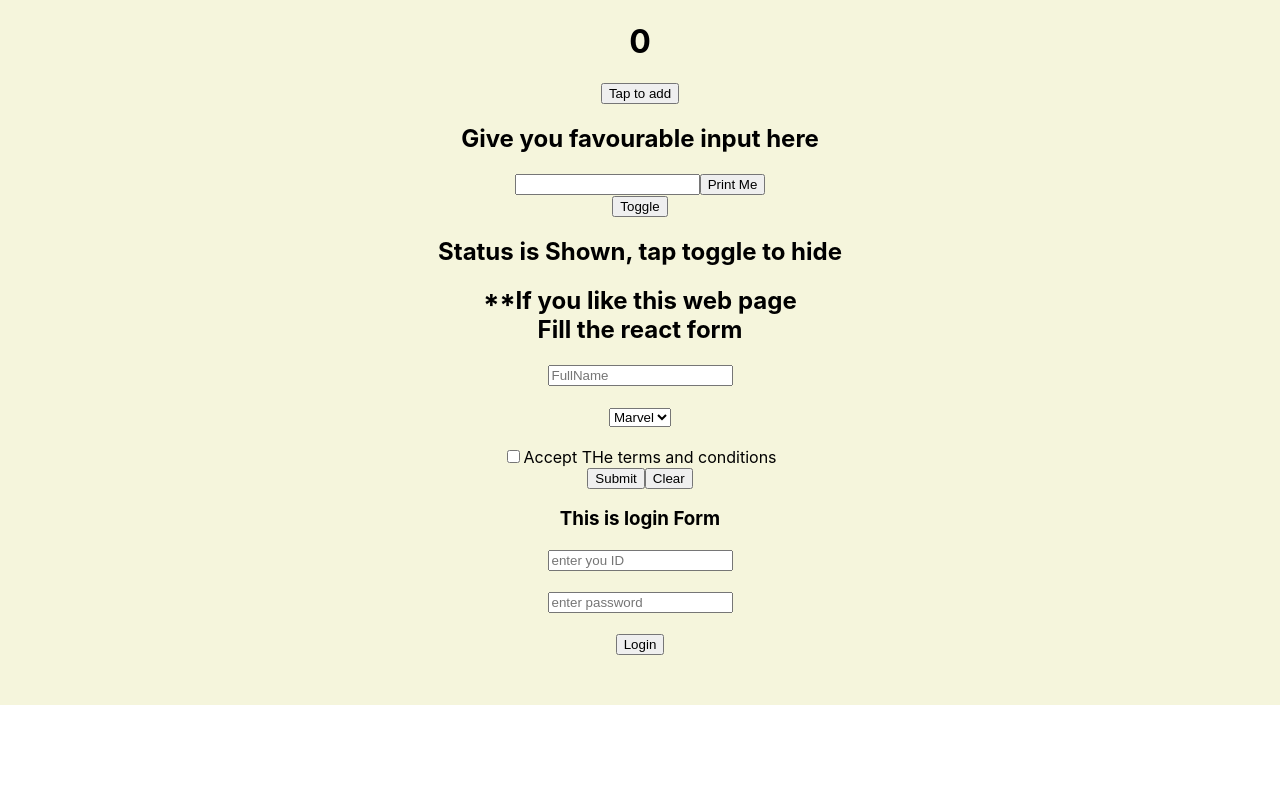
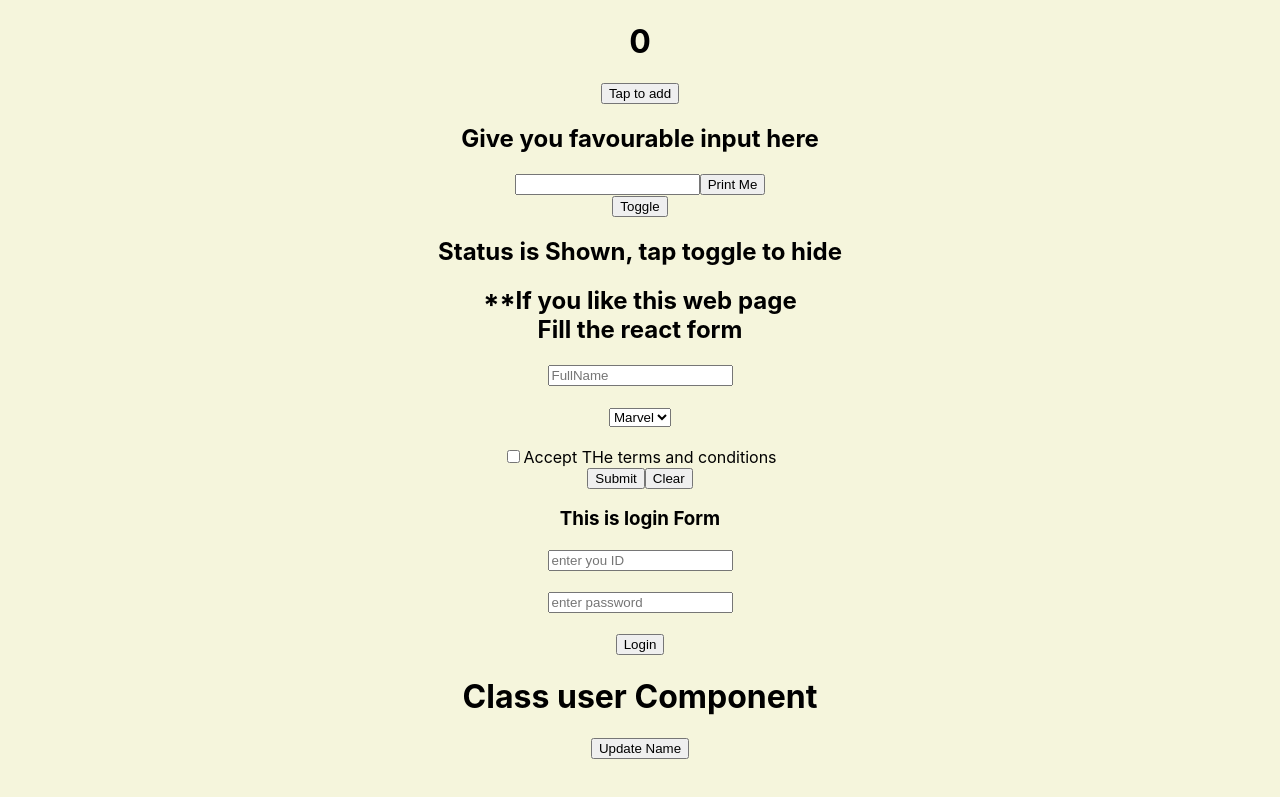
Before and after one commit to Aman-Raut/React_Practics-From-stepbystep, a React (Create React App) app: page / in a window 1280 px wide. Shown: the part 221-1018 px from the top of the page. Before the commit the page ends 926 px from the top, so only its background shows below. Built offline with nearby package versions, Linux system fonts and the light colour scheme.

Commit message:
modified:   src/App.js 	new file:   src/User.js 	deleted:    src/logo.svg

```diff
--- a/src/App.js
+++ b/src/App.js
@@ -6,10 +6,12 @@ import Input from './Input'
 import Toggle from './Toggle'
 import Form from './Form';
 import Login from './Login';
+import User from './User'
 
 
 function App() {
-const [data,setData]= useState(0)
+const [data,setData]= useState(0);
+const[name,setName] = useState("Aman")
 
 function updateData(){
   setData(data+1)
@@ -25,7 +27,8 @@ function updateData(){
       <Toggle />
       <Form />
       <Login />
-
+      <User name={name} />
+      <button onClick={()=>setName("Aman Raut")}>Update Name</button>
     </div>
   )
 }
--- /dev/null
+++ b/src/User.js
@@ -0,0 +1,14 @@
+import react, {Component} from 'react';
+
+class User extends Component {
+
+    render(){
+        console.warn("Render Methhod" ,this.props)
+       return(
+        <div>
+        <h1>Class user Component</h1>
+        </div>
+       )
+    }
+}
+export default User;
```
Also changed, not shown: src/logo.svg (deleted).
